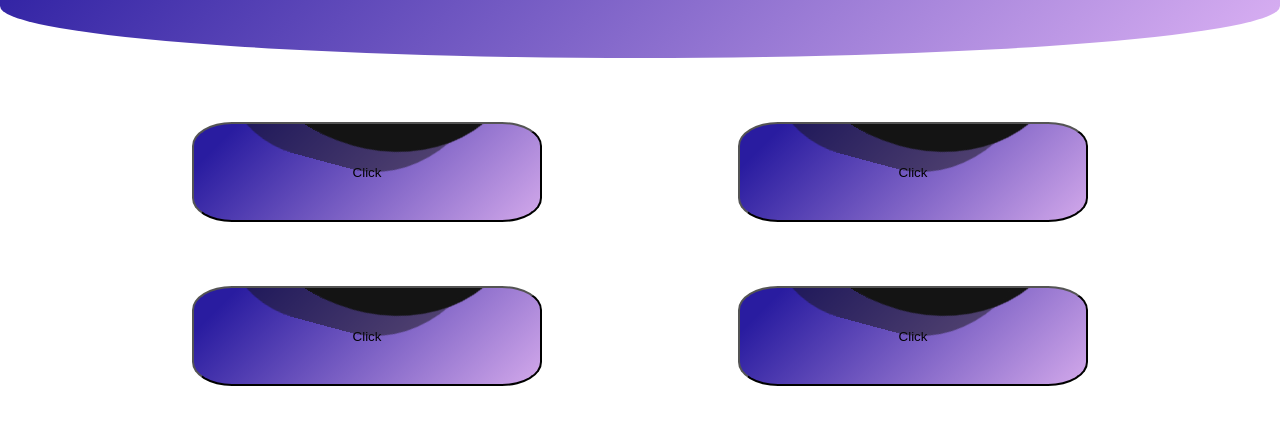
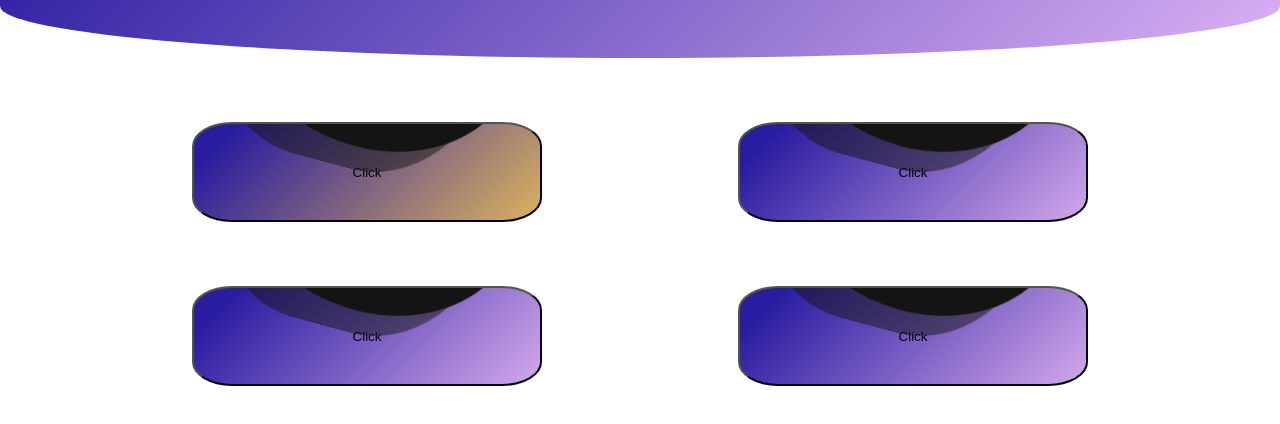
Before and after one commit to L0TH/Xchange, a plain HTML site: page index.html in a window 1280 px wide. In both pictures the pointer is over the button 367 px from the left and 408 px from the top of the page. Shown: the part 236-660 px from the top of the page. Drawn offline with Linux system fonts and the light colour scheme.

Commit message:
color buttons & small dits

```diff
--- a/index.css
+++ b/index.css
@@ -26,7 +26,7 @@ h1 {
 	font-size: 70px;
 	margin-bottom: 30px;
 }
-.category_butt_left{
+button{
 
     text-align: center;
     flex-wrap: nowrap;
@@ -78,10 +78,9 @@ h1 {
   background: rgba(20, 20, 20, .5);
   animation: animate 10s linear infinite;
 }
-button :hover .liquid{
-  top: -120px;
+button:hover {
+  background-color: yellow;
 }
-
 @keyframes animate {
   0% {
     transform: translate(-50%, -75%) rotate(0deg);
```
Also changed, not shown: index.html (+1 -1 lines).
